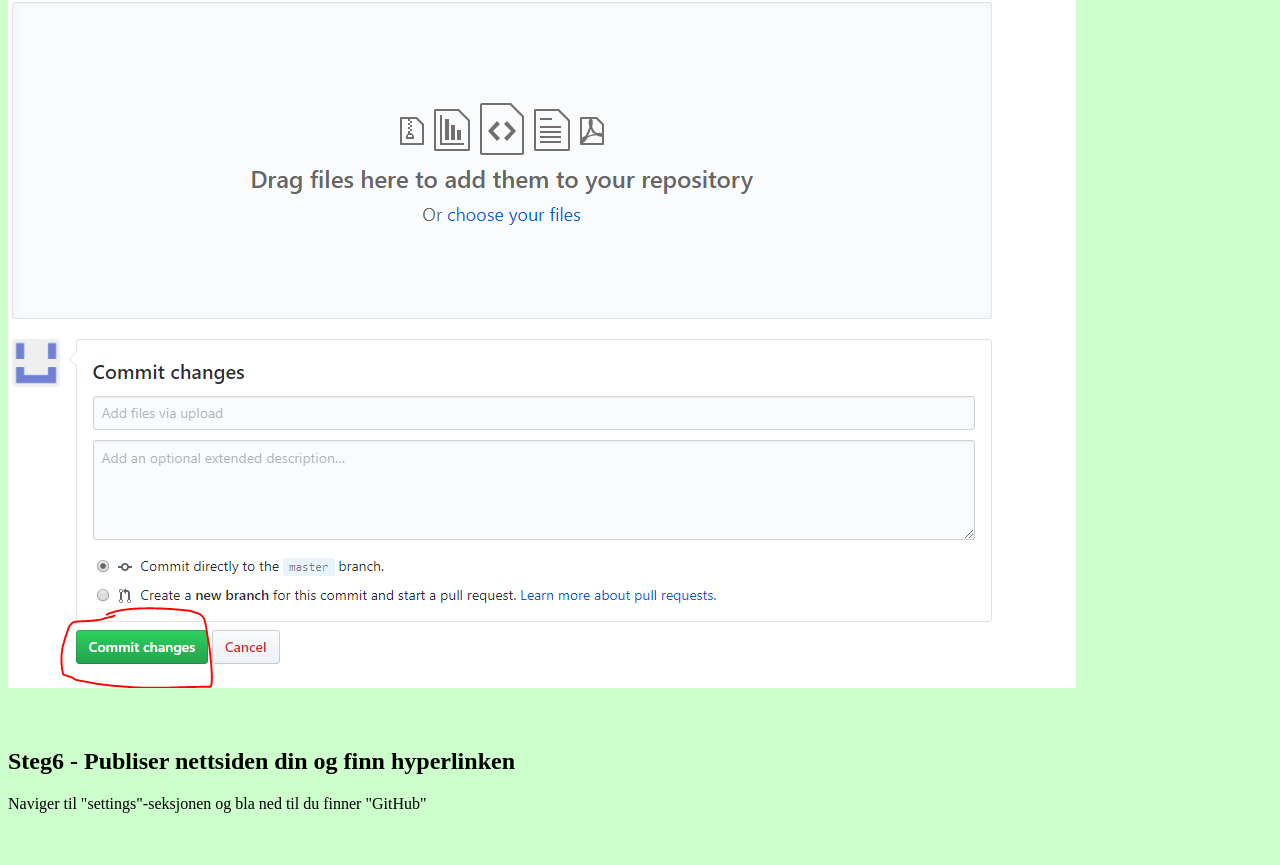
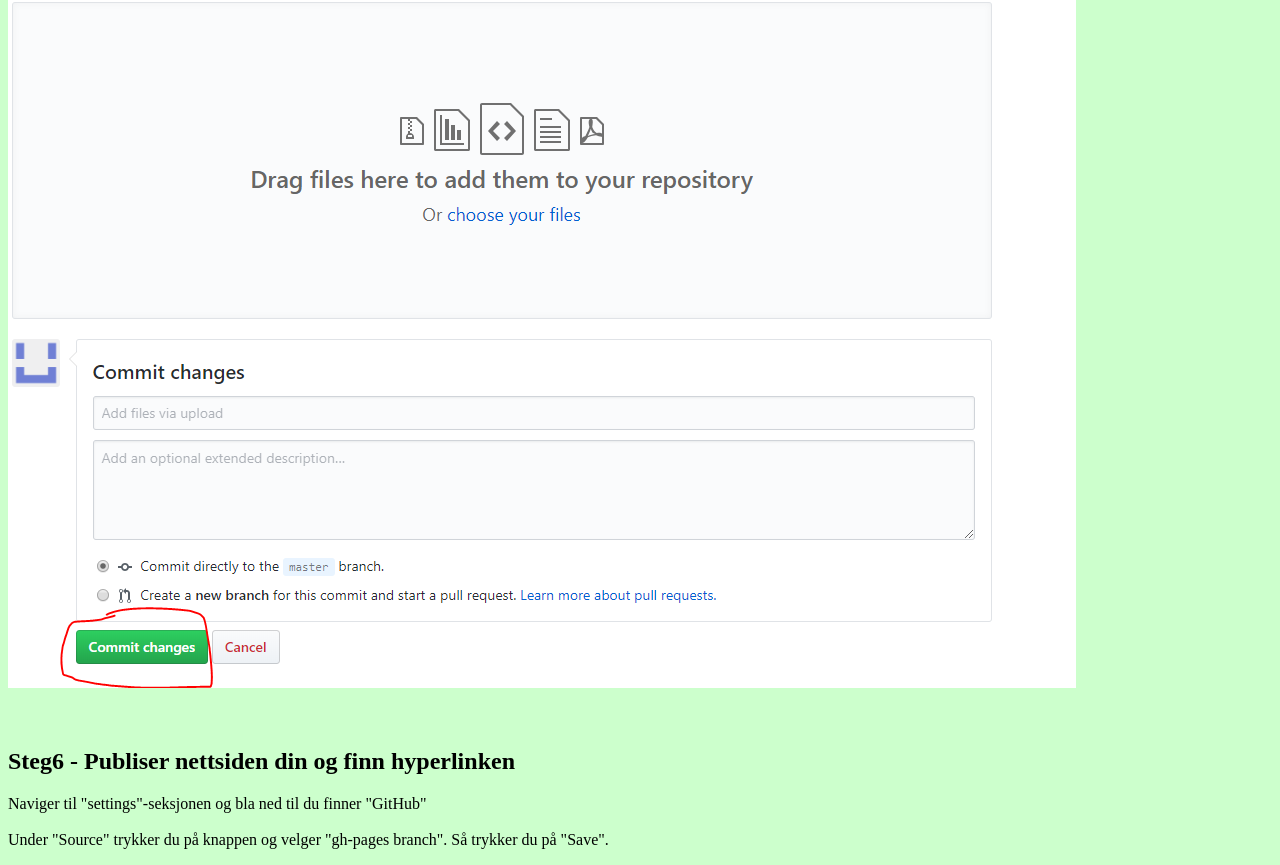
Before and after one commit to BirkBoris/Hvordan-lage-en-nettside, a plain HTML site: page index.html in a window 1280 px wide. Shown: the part 5410-6275 px from the top of the page. Before the commit the page ends 6239 px from the top, so only its background shows below. Drawn offline with Linux system fonts and the light colour scheme.

Commit message:
Update index.html

```diff
--- a/index.html
+++ b/index.html
@@ -54,7 +54,7 @@ background-color: #ccffcc
   <br><br>
   <div>
     <h2>Steg6 - Publiser nettsiden din og finn hyperlinken</h2>
-      <p>Naviger til "settings"-seksjonen og bla ned til du finner "GitHub"
+      <p>Naviger til "settings"-seksjonen og bla ned til du finner "GitHub"<br><br>Under "Source" trykker du på knappen og velger "gh-pages branch". Så trykker du på "Save".
 
 
 
```
